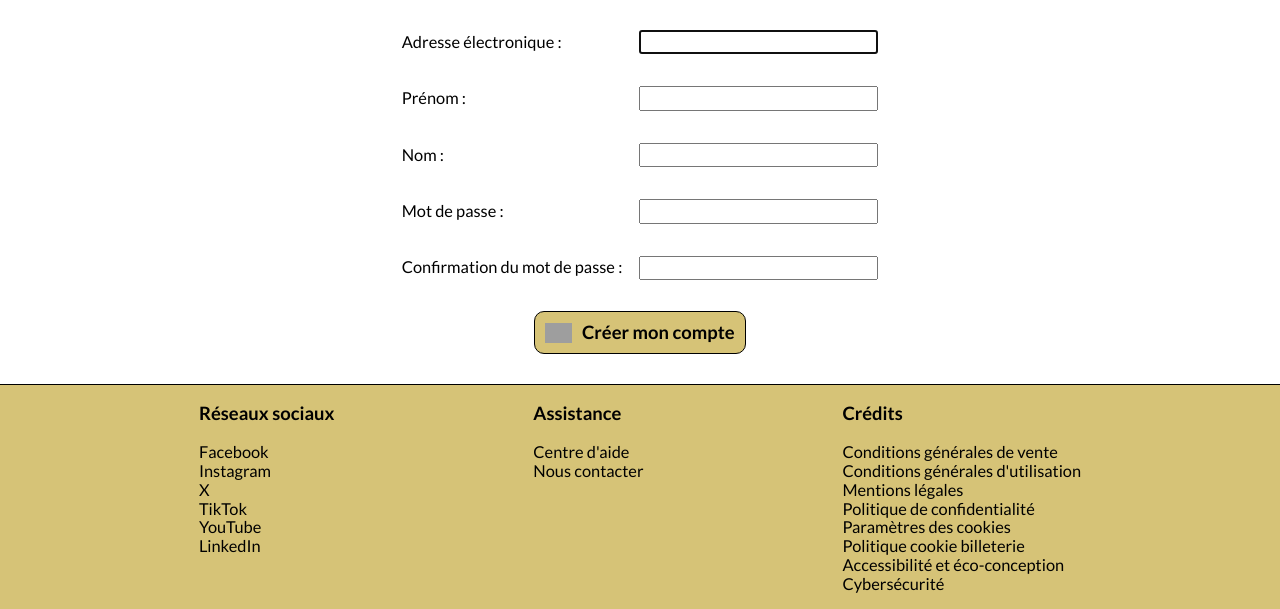
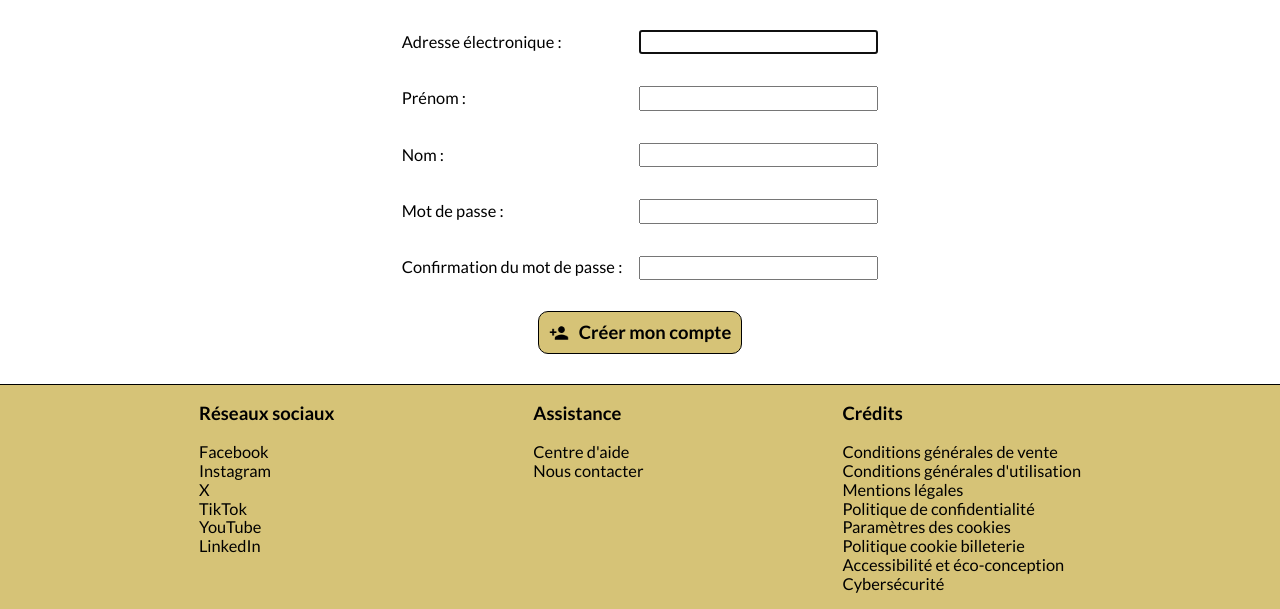
Before and after one commit to eddy-lefranc/bloc_3_python, a Django app: page /accounts/signup/ in a window 1280 px wide. Shown: the part 197-806 px from the top of the page. Run offline with Django 5.2, Linux system fonts and the light colour scheme; some libraries are stand-ins or nearby versions; grey boxes are pictures that could not be loaded.

Commit message:
Changement du format de l'icône register en webp

```diff
--- a/olympic_games_ticketing/accounts/templates/accounts/signup.html
+++ b/olympic_games_ticketing/accounts/templates/accounts/signup.html
@@ -4,5 +4,5 @@
 Inscription {% endblock title %} {% block content %}
 <h1 class="text-xl lato-bold align-center">Formulaire d'inscription</h1>
 <!-- prettier-ignore -->
-{% include 'accounts/includes/authentication-form.html' with button_icon='icons/register.png' button_alt="Icône du bouton lié au formulaire d'inscription" button_text='Créer mon compte' error_messages=False %}
+{% include 'accounts/includes/authentication-form.html' with button_icon='icons/register.webp' button_alt="Icône du bouton lié au formulaire d'inscription" button_text='Créer mon compte' error_messages=False %}
 {% endblock content %}
```
